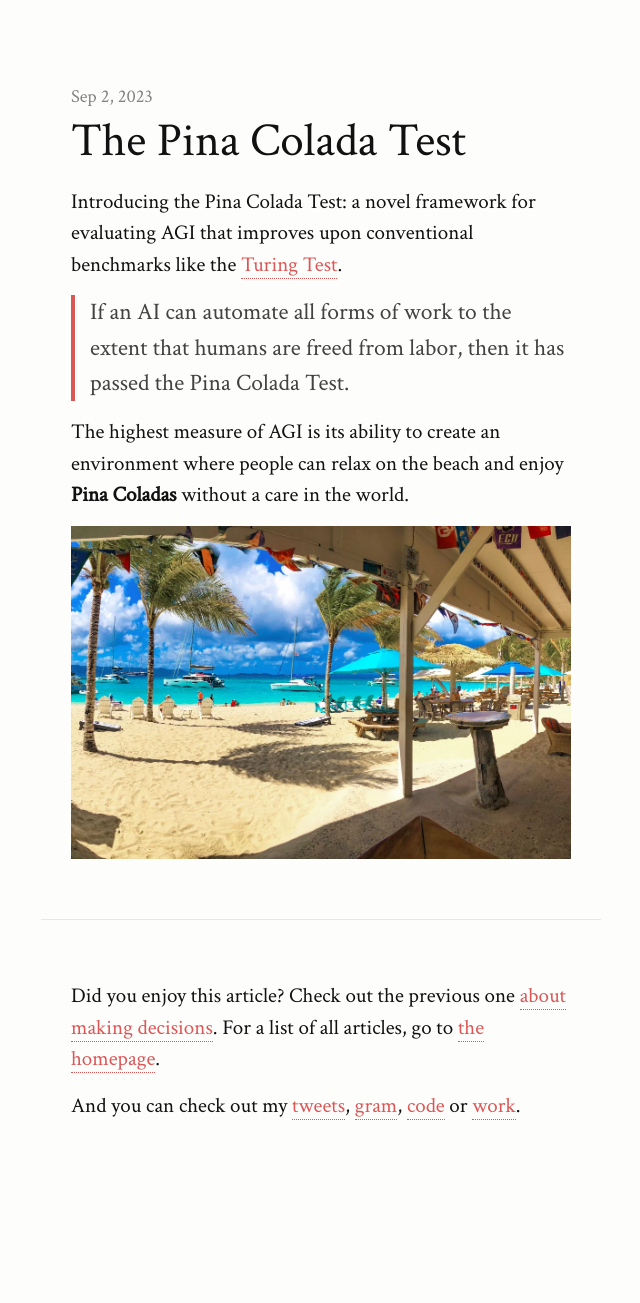
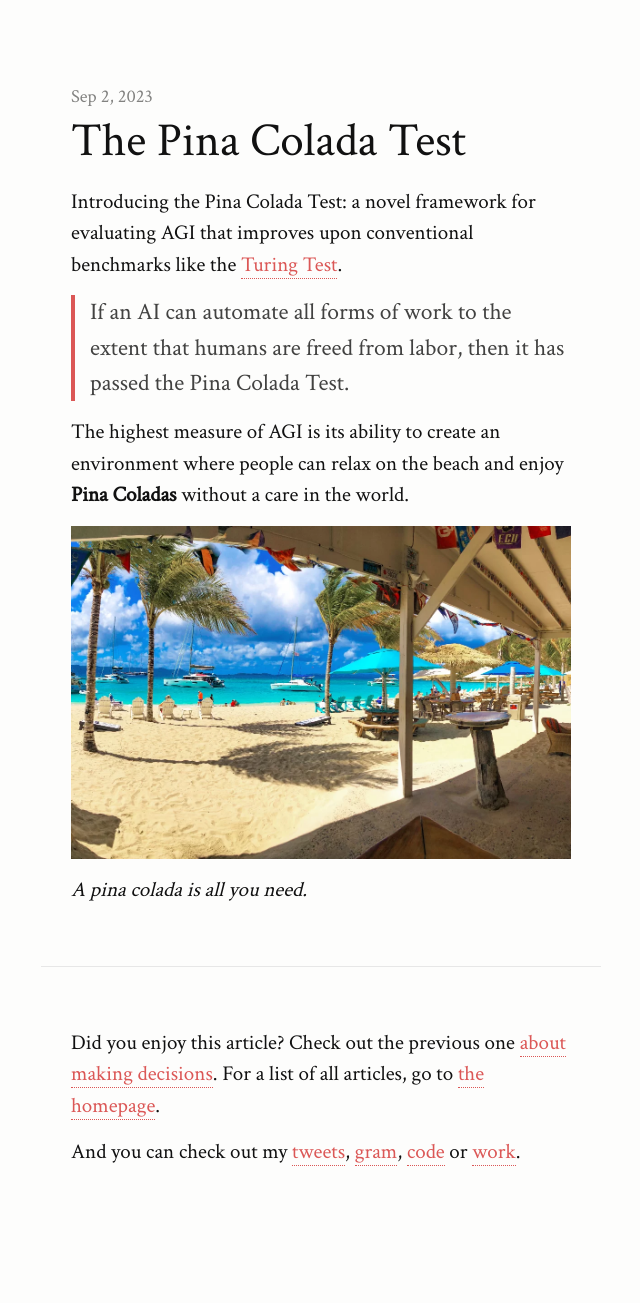
Before and after one commit to mikesoylu/mikesoylu.github.io, a Jekyll site: the page built from _posts/2023-09-02-pina-colada-test.md, in a window 1280 px wide. Shown: the whole page, without its empty margins (319-959 px from the left). Built offline with Jekyll 4.4.1, drawn with Linux system fonts in a browser that asks for light colours; before the commit the page ends 1256 px from its top, so only the background shows below that.

Commit message:
add paper

```diff
--- a/_posts/2023-09-02-pina-colada-test.md
+++ b/_posts/2023-09-02-pina-colada-test.md
@@ -15,3 +15,5 @@ Introducing the Pina Colada Test: a novel framework for evaluating AGI that impr
 The highest measure of AGI is its ability to create an environment where people can relax on the beach and enjoy **Pina Coladas** without a care in the world.
 
 ![Humans enjoying themselves in a post-pina colada society](/assets/soggy-dollar-bar.webp)
+
+*A pina colada is all you need.*
```
